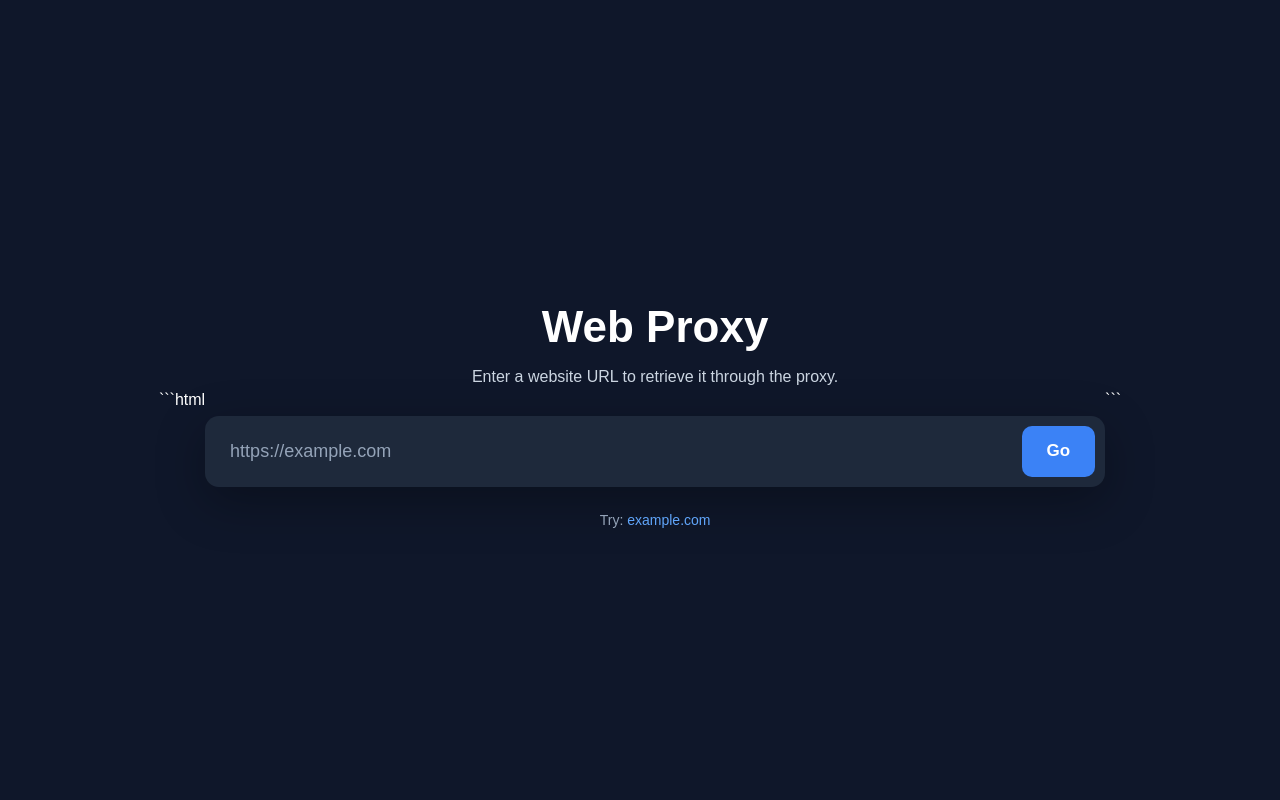
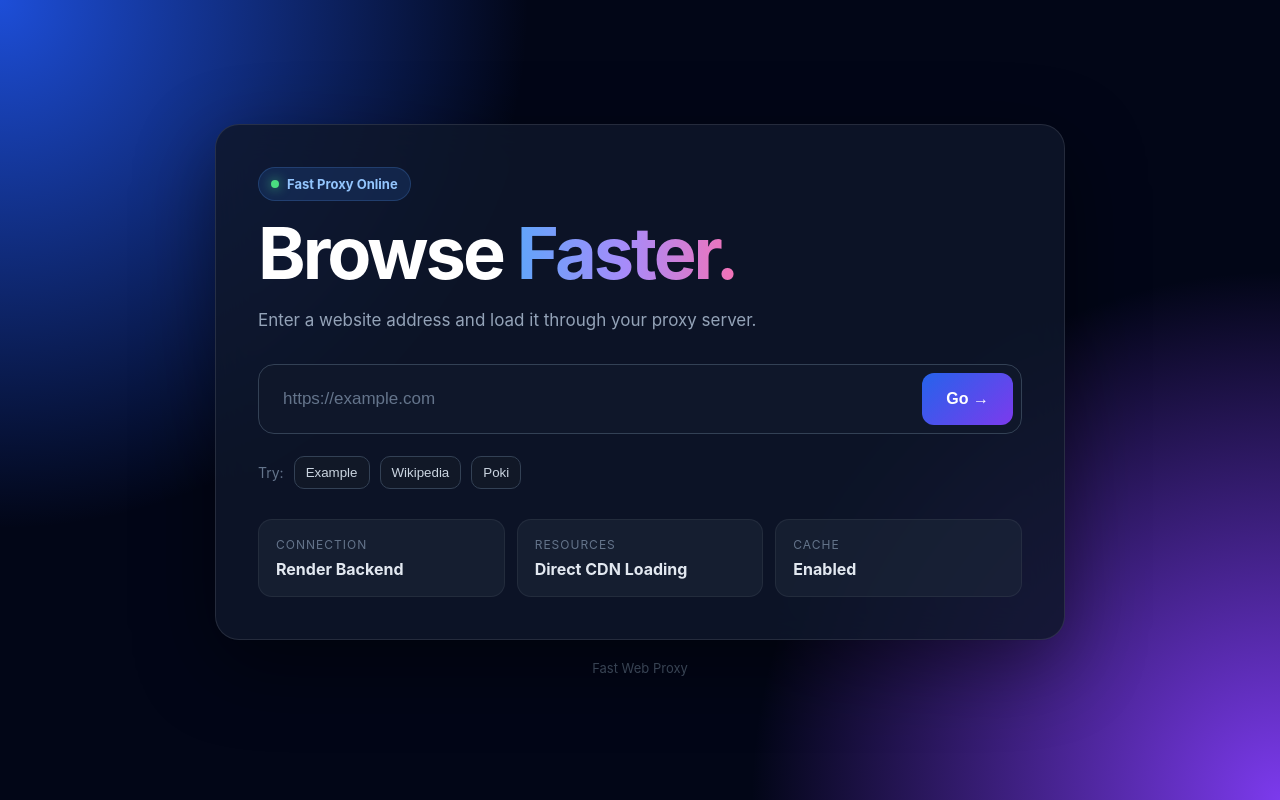
Before and after one commit to 21312314122/idk, a website: page public/index.html in a window 1280 px wide. Drawn offline with Linux system fonts and the light colour scheme.

Commit message:
Update index.html

````diff
--- a/public/index.html
+++ b/public/index.html
@@ -1,4 +1,3 @@
-```html
 <!DOCTYPE html>
 <html lang="en">
 <head>
@@ -9,7 +8,7 @@
     content="width=device-width, initial-scale=1.0"
   >
 
-  <title>Simple Web Proxy</title>
+  <title>Fast Web Proxy</title>
 
   <style>
     * {
@@ -19,202 +18,600 @@
     body {
       margin: 0;
       min-height: 100vh;
-      font-family: Arial, Helvetica, sans-serif;
-      background: #0f172a;
+
+      font-family:
+        Inter,
+        Arial,
+        Helvetica,
+        sans-serif;
+
+      background:
+        radial-gradient(
+          circle at top left,
+          #1d4ed8 0%,
+          transparent 35%
+        ),
+        radial-gradient(
+          circle at bottom right,
+          #7c3aed 0%,
+          transparent 35%
+        ),
+        #020617;
+
       color: white;
 
       display: flex;
+      justify-content: center;
       align-items: center;
-      justify-content: center;
+
+      padding: 24px;
     }
 
     .container {
-      width: min(900px, 92%);
-      text-align: center;
+      width: 100%;
+      max-width: 850px;
+    }
+
+    .card {
+      background: rgba(15, 23, 42, 0.84);
+
+      border: 1px solid rgba(255, 255, 255, 0.1);
+
+      backdrop-filter: blur(20px);
+
+      border-radius: 24px;
+
+      padding: 42px;
+
+      box-shadow:
+        0 25px 80px rgba(0, 0, 0, 0.45);
+    }
+
+    .badge {
+      display: inline-flex;
+
+      align-items: center;
+
+      gap: 8px;
+
+      padding: 8px 12px;
+
+      border-radius: 999px;
+
+      background: rgba(59, 130, 246, 0.15);
+
+      border: 1px solid rgba(96, 165, 250, 0.2);
+
+      color: #93c5fd;
+
+      font-size: 13px;
+
+      font-weight: 700;
+
+      margin-bottom: 18px;
+    }
+
+    .dot {
+      width: 8px;
+      height: 8px;
+
+      border-radius: 50%;
+
+      background: #4ade80;
+
+      box-shadow:
+        0 0 12px rgba(74, 222, 128, 0.8);
     }
 
     h1 {
-      font-size: 44px;
-      margin-bottom: 10px;
+      margin: 0;
+
+      font-size: clamp(42px, 8vw, 72px);
+
+      line-height: 0.95;
+
+      letter-spacing: -3px;
     }
 
-    p {
-      color: #cbd5e1;
-      margin-bottom: 30px;
+    .gradient {
+      background:
+        linear-gradient(
+          90deg,
+          #60a5fa,
+          #a78bfa,
+          #f472b6
+        );
+
+      -webkit-background-clip: text;
+      background-clip: text;
+
+      color: transparent;
     }
 
-    .search-box {
-      display: flex;
-      gap: 10px;
-      background: #1e293b;
-      padding: 10px;
-      border-radius: 14px;
-      box-shadow: 0 15px 50px rgba(0, 0, 0, 0.3);
+    .subtitle {
+      margin: 20px 0 30px;
+
+      color: #94a3b8;
+
+      font-size: 17px;
+
+      line-height: 1.6;
     }
 
-    input {
+    .search {
+      display: flex;
+
+      gap: 10px;
+
+      padding: 8px;
+
+      background: #0f172a;
+
+      border: 1px solid #334155;
+
+      border-radius: 16px;
+    }
+
+    .search input {
       flex: 1;
+
+      min-width: 0;
+
       border: none;
+
       outline: none;
 
       background: transparent;
+
       color: white;
 
-      font-size: 18px;
-      padding: 15px;
+      font-size: 17px;
+
+      padding: 16px;
     }
 
-    input::placeholder {
-      color: #94a3b8;
+    .search input::placeholder {
+      color: #64748b;
     }
 
-    button {
+    .search button {
       border: none;
-      border-radius: 10px;
-      padding: 0 25px;
 
-      font-size: 17px;
-      font-weight: bold;
+      border-radius: 12px;
+
+      padding: 0 24px;
+
+      font-size: 16px;
+
+      font-weight: 800;
 
       cursor: pointer;
-      background: #3b82f6;
+
+      color: white;
+
+      background:
+        linear-gradient(
+          135deg,
+          #2563eb,
+          #7c3aed
+        );
+
+      transition:
+        transform 0.15s ease,
+        opacity 0.15s ease;
+    }
+
+    .search button:hover {
+      transform: translateY(-1px);
+      opacity: 0.92;
+    }
+
+    .search button:active {
+      transform: translateY(0);
+    }
+
+    .examples {
+      margin-top: 22px;
+
+      display: flex;
+
+      align-items: center;
+
+      gap: 10px;
+
+      flex-wrap: wrap;
+
+      color: #64748b;
+
+      font-size: 14px;
+    }
+
+    .example {
+      border: 1px solid #334155;
+
+      background: #111827;
+
+      color: #cbd5e1;
+
+      padding: 8px 11px;
+
+      border-radius: 10px;
+
+      cursor: pointer;
+
+      transition: 0.15s ease;
+    }
+
+    .example:hover {
+      border-color: #60a5fa;
       color: white;
     }
 
-    button:hover {
-      background: #2563eb;
-    }
+    .status {
+      display: none;
 
-    .examples {
-      margin-top: 25px;
+      margin-top: 20px;
+
+      padding: 13px 15px;
+
+      border-radius: 12px;
+
       font-size: 14px;
-      color: #94a3b8;
-    }
-
-    .example {
-      color: #60a5fa;
-      cursor: pointer;
     }
 
     .loading {
-      display: none;
-      margin-top: 20px;
+      background: rgba(37, 99, 235, 0.12);
+
+      border: 1px solid rgba(96, 165, 250, 0.18);
+
       color: #93c5fd;
     }
 
     .error {
+      background: rgba(127, 29, 29, 0.25);
+
+      border: 1px solid rgba(248, 113, 113, 0.2);
+
+      color: #fca5a5;
+    }
+
+    .info {
+      margin-top: 30px;
+
+      display: grid;
+
+      grid-template-columns:
+        repeat(3, 1fr);
+
+      gap: 12px;
+    }
+
+    .info-box {
+      padding: 17px;
+
+      border-radius: 14px;
+
+      background: rgba(30, 41, 59, 0.55);
+
+      border: 1px solid rgba(255, 255, 255, 0.06);
+    }
+
+    .info-title {
+      font-size: 12px;
+
+      color: #64748b;
+
+      text-transform: uppercase;
+
+      letter-spacing: 1px;
+
+      margin-bottom: 7px;
+    }
+
+    .info-value {
+      font-weight: 700;
+
+      color: #e2e8f0;
+    }
+
+    .footer {
+      text-align: center;
+
       margin-top: 20px;
-      padding: 15px;
-      border-radius: 10px;
-      background: #7f1d1d;
-      color: #fecaca;
-      display: none;
+
+      color: #475569;
+
+      font-size: 13px;
+    }
+
+    @media (max-width: 700px) {
+      .card {
+        padding: 28px;
+      }
+
+      .search {
+        flex-direction: column;
+      }
+
+      .search button {
+        height: 52px;
+      }
+
+      .info {
+        grid-template-columns: 1fr;
+      }
     }
   </style>
 </head>
 
 <body>
 
-  <div class="container">
-    <h1>Web Proxy</h1>
+  <main class="container">
 
-    <p>
-      Enter a website URL to retrieve it through the proxy.
+    <section class="card">
+
+      <div class="badge">
+        <span class="dot"></span>
+        Fast Proxy Online
+      </div>
+
+      <h1>
+        Browse <span class="gradient">Faster.</span>
+      </h1>
+
+      <p class="subtitle">
+        Enter a website address and load it through your
+        proxy server.
       </p>
 
-    <form
-      id="proxyForm"
-      class="search-box"
-    >
+      <form id="proxyForm" class="search">
+
         <input
           id="urlInput"
           type="text"
           placeholder="https://example.com"
           autocomplete="off"
+          spellcheck="false"
           required
         >
 
         <button type="submit">
-        Go
+          Go →
         </button>
+
       </form>
 
       <div class="examples">
-      Try:
-      <span
+        <span>Try:</span>
+
+        <button
           class="example"
+          type="button"
           data-url="https://example.com"
         >
-        example.com
-      </span>
+          Example
+        </button>
+
+        <button
+          class="example"
+          type="button"
+          data-url="https://www.wikipedia.org"
+        >
+          Wikipedia
+        </button>
+
+        <button
+          class="example"
+          type="button"
+          data-url="https://www.poki.com"
+        >
+          Poki
+        </button>
       </div>
 
       <div
         id="loading"
-      class="loading"
+        class="status loading"
       >
-      Loading website...
+        Loading website through proxy...
       </div>
 
       <div
         id="error"
-      class="error"
+        class="status error"
       ></div>
+
+      <div class="info">
+
+        <div class="info-box">
+          <div class="info-title">
+            Connection
           </div>
 
+          <div class="info-value">
+            Render Backend
+          </div>
+        </div>
+
+        <div class="info-box">
+          <div class="info-title">
+            Resources
+          </div>
+
+          <div class="info-value">
+            Direct CDN Loading
+          </div>
+        </div>
+
+        <div class="info-box">
+          <div class="info-title">
+            Cache
+          </div>
+
+          <div class="info-value">
+            Enabled
+          </div>
+        </div>
+
+      </div>
+
+    </section>
+
+    <div class="footer">
+      Fast Web Proxy
+    </div>
+
+  </main>
+
   <script>
-    const form = document.getElementById("proxyForm");
-    const input = document.getElementById("urlInput");
-    const loading = document.getElementById("loading");
-    const error = document.getElementById("error");
 
-    form.addEventListener("submit", event => {
+    /*
+     * IMPORTANT:
+     *
+     * This is your Render backend.
+     */
+    const PROXY_SERVER =
+      "https://idk-3-89oq.onrender.com";
+
+
+    const form =
+      document.getElementById("proxyForm");
+
+    const input =
+      document.getElementById("urlInput");
+
+    const loading =
+      document.getElementById("loading");
+
+    const error =
+      document.getElementById("error");
+
+
+    function showLoading() {
+
+      loading.style.display = "block";
+
+      error.style.display = "none";
+
+    }
+
+
+    function showError(message) {
+
+      error.textContent = message;
+
+      error.style.display = "block";
+
+      loading.style.display = "none";
+
+    }
+
+
+    form.addEventListener(
+      "submit",
+      event => {
+
         event.preventDefault();
 
-      let value = input.value.trim();
+        let value =
+          input.value.trim();
+
 
         if (!value) {
           return;
         }
 
+
         /*
-       * Automatically add https:// when the user
-       * enters something like example.com
+         * Add HTTPS when the user
+         * enters example.com instead
+         * of https://example.com
          */
-      if (!/^https?:\/\//i.test(value)) {
-        value = "https://" + value;
+        if (
+          !/^https?:\/\//i.test(value)
+        ) {
+
+          value =
+            "https://" + value;
+
         }
 
+
         try {
-        const url = new URL(value);
 
-        loading.style.display = "block";
-        error.style.display = "none";
+          const target =
+            new URL(value);
+
+
+          if (
+            target.protocol !== "http:" &&
+            target.protocol !== "https:"
+          ) {
+
+            showError(
+              "Please enter an HTTP or HTTPS website."
+            );
+
+            return;
+
+          }
+
+
+          showLoading();
+
 
           /*
-         * Navigate directly to the proxy endpoint.
+           * Send the request to Render.
+           *
+           * This is the important part
+           * that connects your GitHub Pages
+           * frontend to the Node server.
            */
+          const destination =
+            PROXY_SERVER +
+            "/proxy?url=" +
+            encodeURIComponent(
+              target.href
+            );
+
+
           window.location.href =
-          "/proxy?url=" +
-          encodeURIComponent(url.href);
+            destination;
+
         } catch {
-        error.textContent = "Please enter a valid URL.";
-        error.style.display = "block";
-        loading.style.display = "none";
+
+          showError(
+            "Please enter a valid website URL."
+          );
+
         }
+
+      }
+    );
+
+
+    /*
+     * Example buttons.
+     */
+    document
+      .querySelectorAll(".example")
+      .forEach(button => {
+
+        button.addEventListener(
+          "click",
+          () => {
+
+            input.value =
+              button.dataset.url;
+
+            form.requestSubmit();
+
+          }
+        );
+
       });
 
-    /*
-     * Example URL buttons.
-     */
-    document.querySelectorAll(".example").forEach(element => {
-      element.addEventListener("click", () => {
-        input.value = element.dataset.url;
-        form.requestSubmit();
-      });
-    });
   </script>
 
 </body>
 </html>
-```
````
Lines whose indentation alone changed are shown as unchanged.
